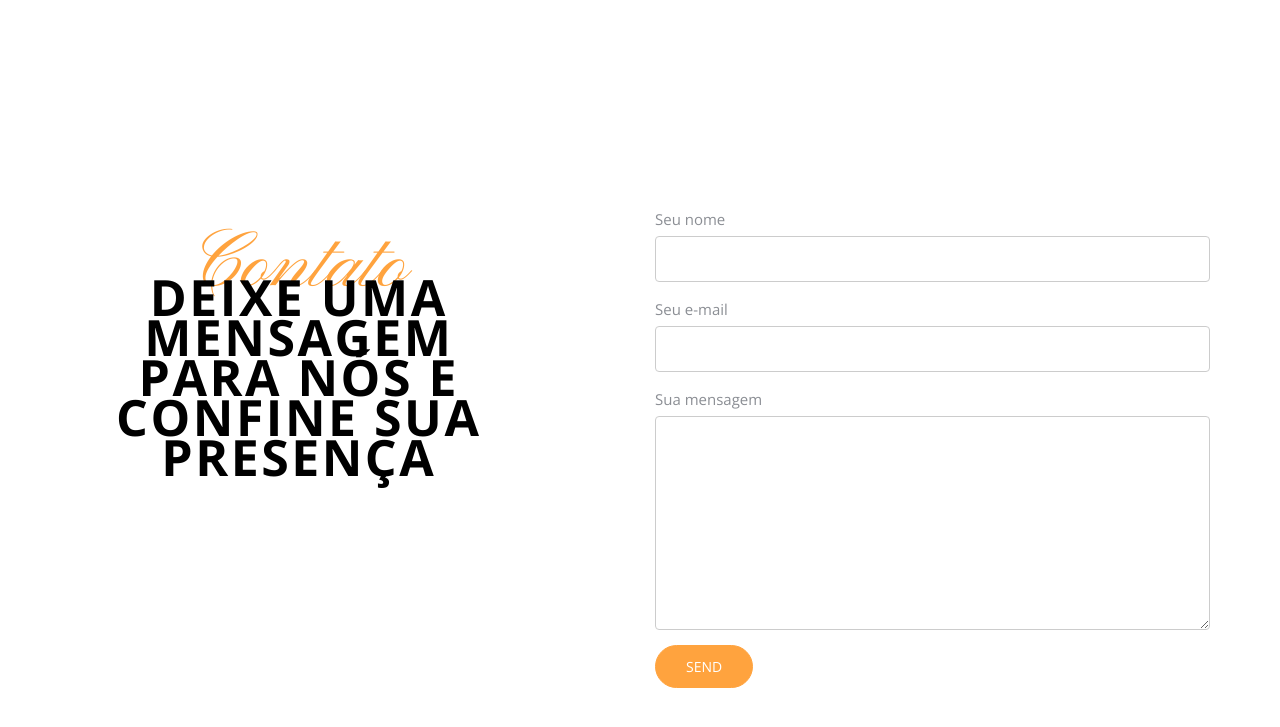
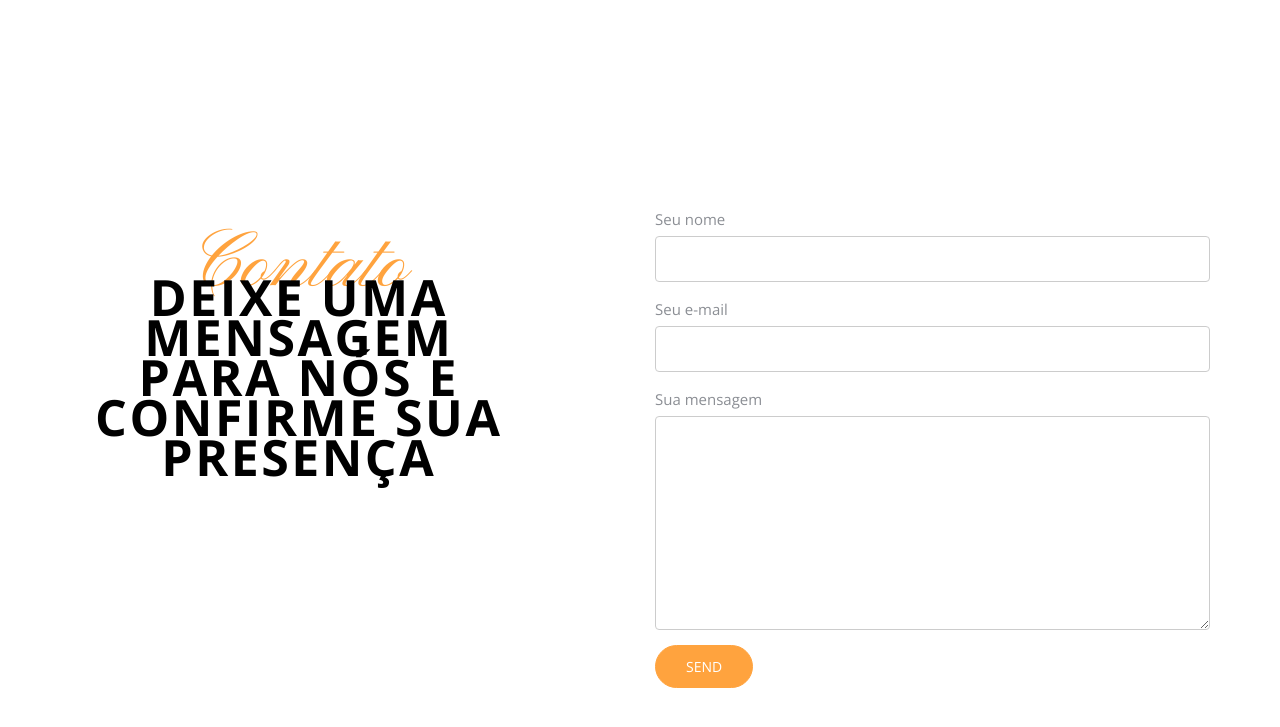
Before and after one commit to Samuels4m/samuels4m.github.io, a plain HTML site: page index.html in a window 1280 px wide. Shown: the part 1276-2003 px from the top of the page. Drawn offline with nearby package versions, Linux system fonts and the light colour scheme; files whose address does not match are found by name.

Commit message:
Corrigido confirme

```diff
--- a/index.html
+++ b/index.html
@@ -120,7 +120,7 @@
           <div class="col-md-5 text-center probootstrap-animate">
             <div class="probootstrap-heading dark">
               <h1 class="primary-heading">Contato</h1>
-              <h3 class="secondary-heading">Deixe uma mensagem para nós e confine sua presença</h3>
+              <h3 class="secondary-heading">Deixe uma mensagem para nós e confirme sua presença</h3>
             </div>
             <p></p>
           </div>
```
